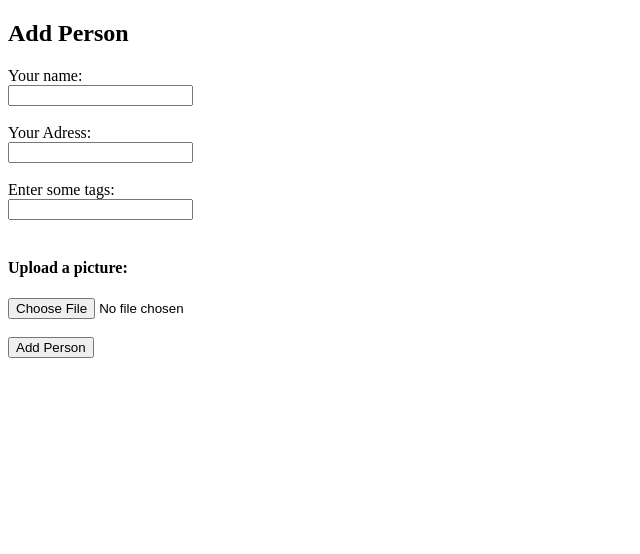
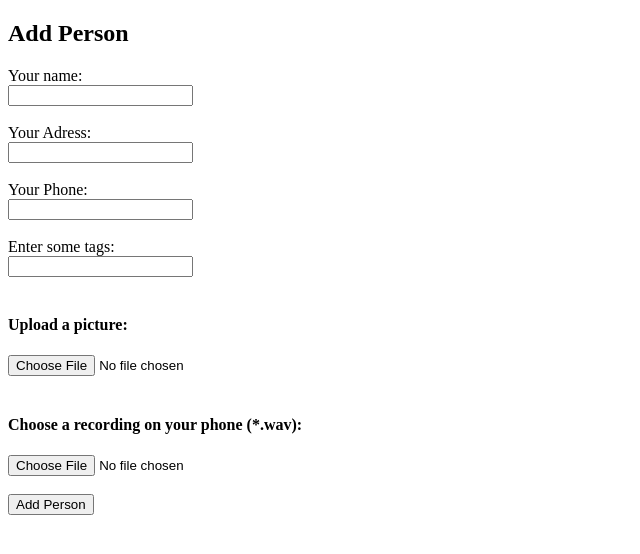
Before and after one commit to ChantalMP/SecondBrain, a Django app: page /add_person/ in a window 1280 px wide. Shown: the top 554 px of the page, without its empty margins (0-640 px from the left). Run offline with Django 3.2, Linux system fonts and the light colour scheme.

Commit message:
Add Person - extended

```diff
--- a/secondBrainBackend/templates/add_person.html
+++ b/secondBrainBackend/templates/add_person.html
@@ -18,6 +18,11 @@
         <input id="your_adress" type="text" name="your_adress" value="{{ current_adress }}">
         <br>
 
+        <br>
+        <label for="your_phone">Your Phone: </label>
+        <br>
+        <input id="your_phone" type="text" name="your_phone" value="{{ current_phone }}">
+        <br>
 
         <br>
         <label for="tags">Enter some tags: </label>
@@ -28,8 +33,12 @@
         <br>
         <h4>Upload a picture:</h4>
         <input id="id_image" type="file" class="" name="image">
-        <br>
-        <br>
+        <br> <br>
+
+        <h4> Choose a recording on your phone (*.wav): </h4>
+        <input id="id_audio" type="file" class="" name="audio">
+        <br> <br>
+
         <input type="submit" value="Add Person">
     </form>
 </body>
```
